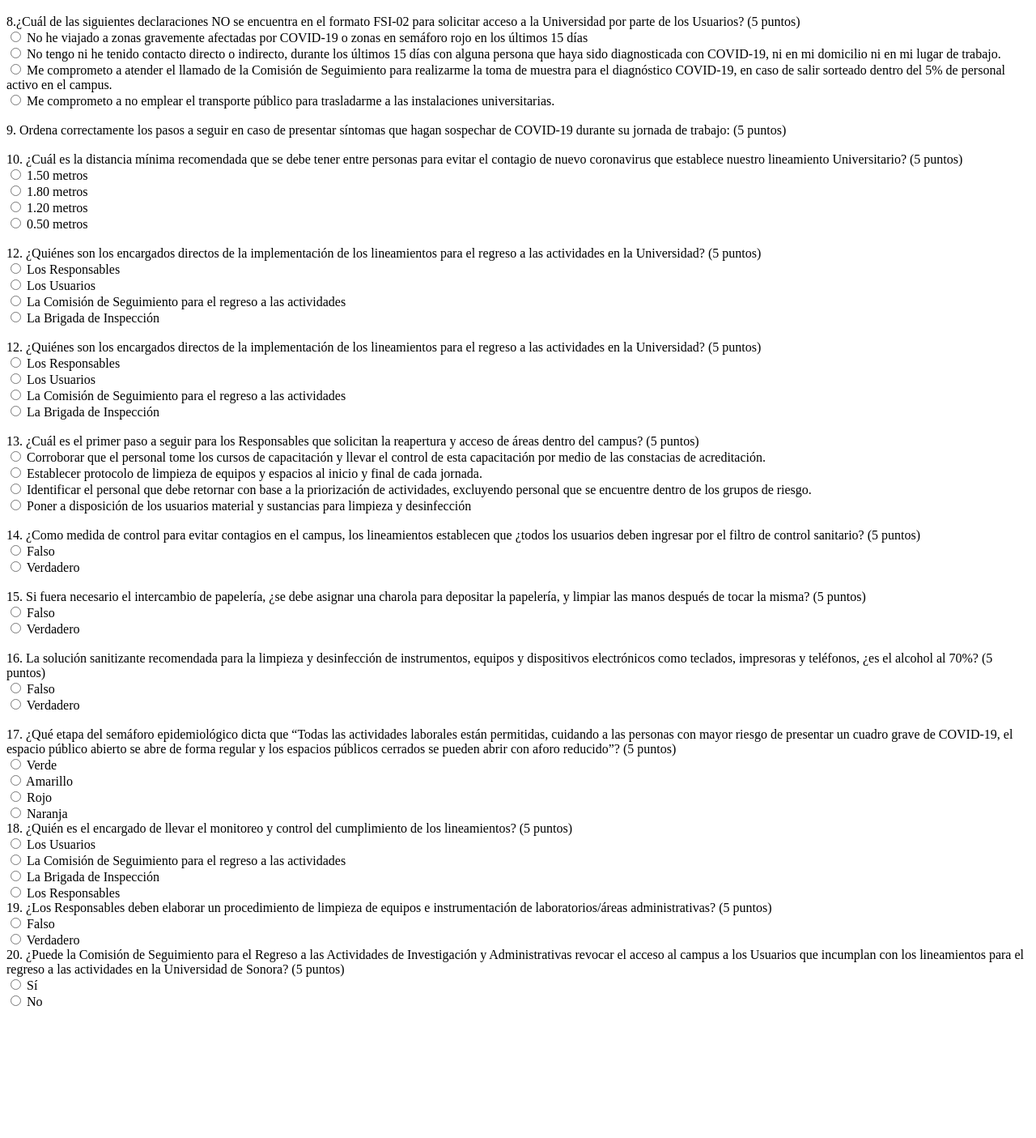
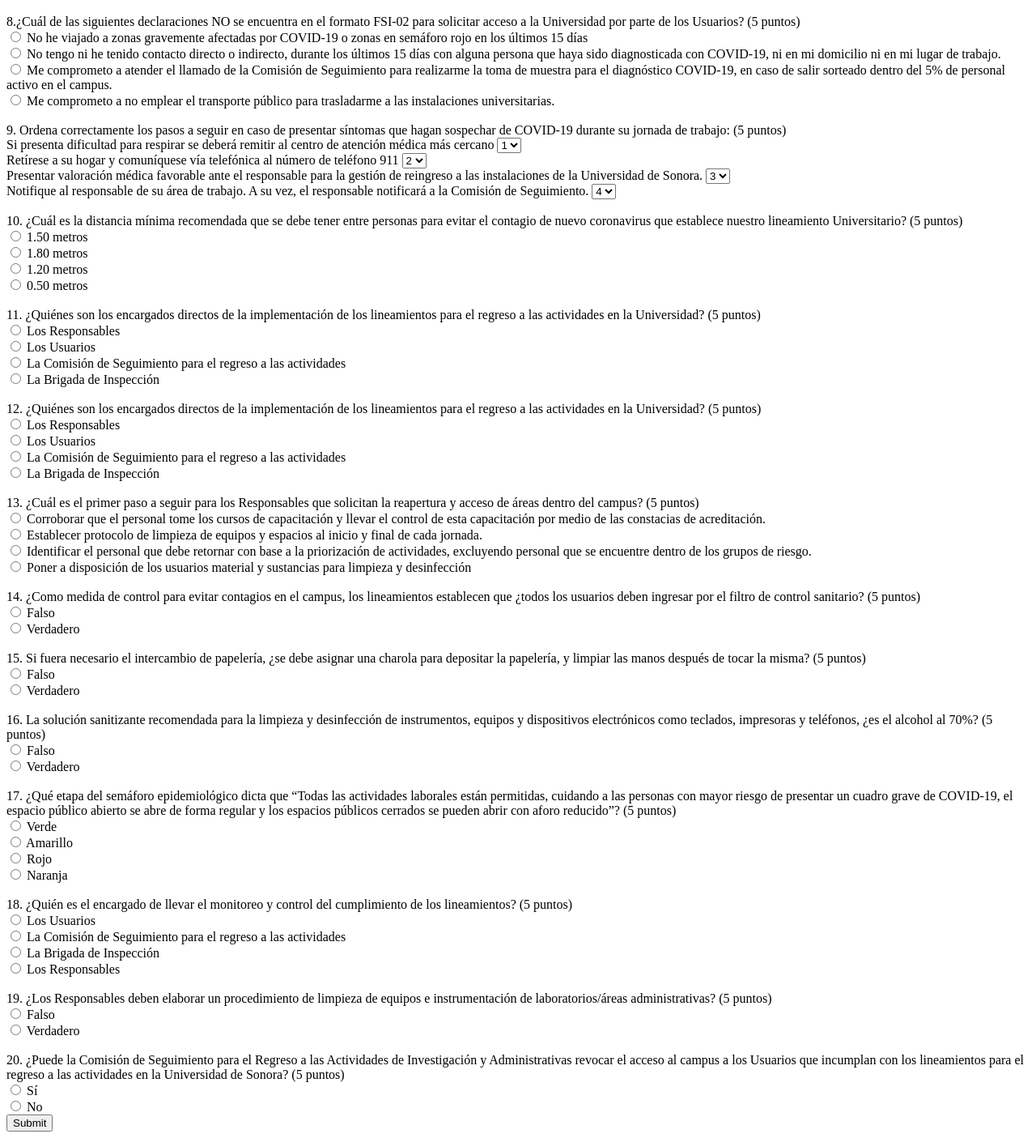
Before and after one commit to manuelcmt/Control-Servicios-UNISON, a Django app: template templates/responder-FSI-04.html in a window 1280 px wide. Shown: the part 762-2167 px from the top of the page at 81% size. Before the commit the page ends 2004 px from the top, so only its background shows below. Run offline with Django 3.2, Linux system fonts and the light colour scheme; the template is opened without the code that fills it, so the values that code supplies are empty.

Commit message:
actualización al FSI-04

```diff
--- a/templates/responder-FSI-04.html
+++ b/templates/responder-FSI-04.html
@@ -5,6 +5,7 @@
     <title>Title</title>
 </head>
 <body>
+    <form action="" method="post">
         <div class="pregresp">
             <div class="pregunta">1. Son síntomas comunes de la enfermedad causada por el virus del SARS-CoV-2: (5 puntos)<br />
             </div>
@@ -95,6 +96,38 @@
                 <div class="pregunta">9. Ordena correctamente los pasos a seguir en caso de presentar síntomas que hagan sospechar de COVID-19 durante su jornada de trabajo: (5 puntos)<br />
                 </div>
                     <div class="respuestas">
+                        Si presenta dificultad para respirar se deberá remitir al centro de atención médica más cercano
+                        <select>
+                            <option selected = "selected">1</option>
+                            <option>2</option>
+                            <option>3</option>
+                            <option>4</option>
+                        </select>
+                        <br>
+                        Retírese a su hogar y comuníquese vía telefónica al número de teléfono 911
+                        <select>
+                            <option>1</option>
+                            <option selected = "selected">2</option>
+                            <option>3</option>
+                            <option>4</option>
+                        </select>
+                        <br>
+                        Presentar valoración médica favorable ante el responsable para la gestión de reingreso a las instalaciones de la Universidad de Sonora.
+                        <select>
+                            <option>1</option>
+                            <option>2</option>
+                            <option selected = "selected">3</option>
+                            <option>4</option>
+                        </select>
+                        <br>
+                        Notifique al responsable de su área de trabajo. A su vez, el responsable notificará a la Comisión de Seguimiento.
+                        <select>
+                            <option>1</option>
+                            <option>2</option>
+                            <option>3</option>
+                            <option selected = "selected">4</option>
+                        </select>
+                        <br>
                     </div>
             </div>
             <br>
@@ -110,7 +143,7 @@
             </div>
             <br>
             <div class="pregresp">
-            <div class="pregunta">12. ¿Quiénes son los encargados directos de la implementación de los lineamientos para el regreso a las actividades en la Universidad? (5 puntos)<br />
+                <div class="pregunta">11. ¿Quiénes son los encargados directos de la implementación de los lineamientos para el regreso a las actividades en la Universidad? (5 puntos)<br />
                 </div>
                     <div class="respuestas">
                         <input type="radio" name="preg12" value="1" /> Los Responsables<br />
@@ -179,6 +212,7 @@
                         <input type="radio" name="preg17" value="4" /> Naranja<br />
                     </div>
             </div>
+            <br>
             <div class="pregresp">
                 <div class="pregunta">18. ¿Quién es el encargado de llevar el monitoreo y control del cumplimiento de los lineamientos? (5 puntos)<br />
                 </div>
@@ -189,6 +223,7 @@
                         <input type="radio" name="preg18" value="4" /> Los Responsables<br />
                     </div>
             </div>
+            <br>
             <div class="pregresp">
                 <div class="pregunta">19. ¿Los Responsables deben elaborar un procedimiento de limpieza de equipos e instrumentación de laboratorios/áreas administrativas? (5 puntos)<br />
                 </div>
@@ -197,6 +232,7 @@
                         <input type="radio" name="preg19" value="2" /> Verdadero<br />
                     </div>
             </div>
+            <br>
             <div class="pregresp">
                 <div class="pregunta">20. ¿Puede la Comisión de Seguimiento para el Regreso a las Actividades de Investigación y Administrativas revocar el acceso al campus a los Usuarios que incumplan con los lineamientos para el regreso a las actividades en la Universidad de Sonora? (5 puntos)<br />
                 </div>
@@ -205,6 +241,7 @@
                         <input type="radio" name="preg19" value="2" /> No<br />
                     </div>
             </div>
-
+            <input type="submit" name="Enviar">
+        </form>
 </body>
 </html>
```
Lines whose indentation alone changed are shown as unchanged.
